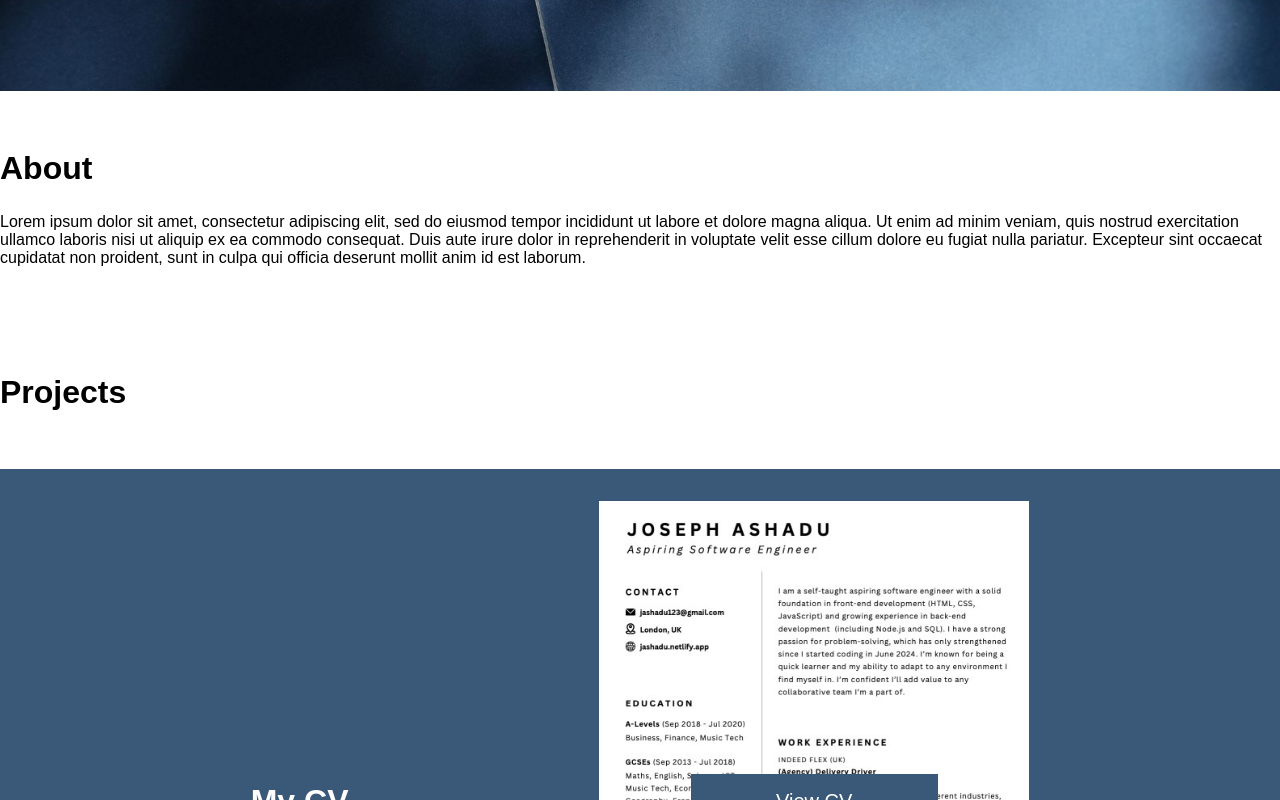
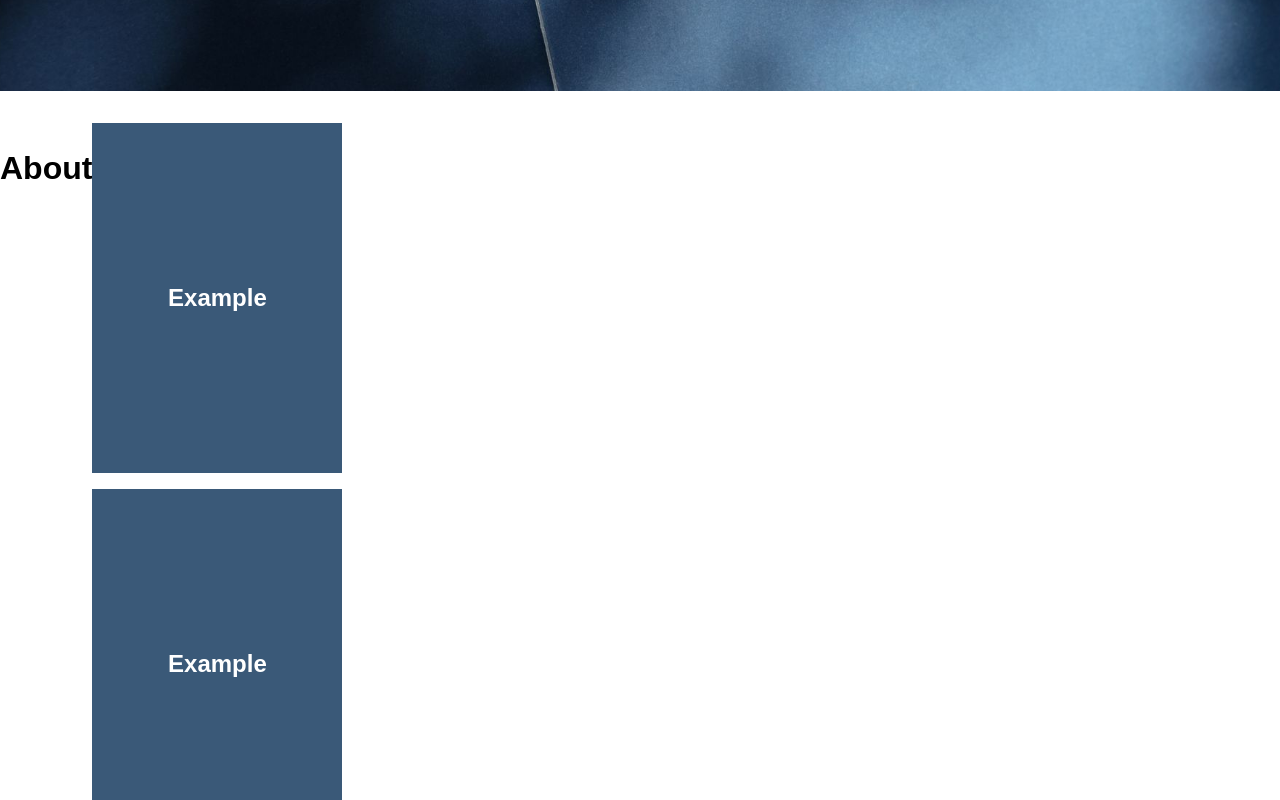
Before and after one commit to JAshadu/react_portfolio, a React (Create React App) app: page / in a window 1280 px wide. Shown: the part 780-1580 px from the top of the page. Built offline with nearby package versions, Linux system fonts and the light colour scheme.

Commit message:
Create Card component

```diff
--- a/src/App.css
+++ b/src/App.css
@@ -62,6 +62,13 @@
     text-align: start;
 }
 
+#fact-cards {
+    display: flex;
+    width: 40%;
+    flex-wrap: wrap;
+    gap: 1rem;
+}
+
 #cv {
     justify-content: space-evenly;
     align-items: center;
--- a/src/App.js
+++ b/src/App.js
@@ -1,5 +1,6 @@
 import './App.css';
 import cvImg from './resources/cv screenshot.jpg'
+import Card from './components/Card/Card';
 
 function App() {
   return (
@@ -26,9 +27,15 @@
         <div className='main-section' id='about'>
           <div className='about-text'>
             <h2>About</h2>
-            <p>Lorem ipsum dolor sit amet, consectetur adipiscing elit, sed do eiusmod tempor incididunt ut labore et dolore magna aliqua. Ut enim ad minim veniam, quis nostrud exercitation ullamco laboris nisi ut aliquip ex ea commodo consequat. Duis aute irure dolor in reprehenderit in voluptate velit esse cillum dolore eu fugiat nulla pariatur. Excepteur sint occaecat cupidatat non proident, sunt in culpa qui officia deserunt mollit anim id est laborum.</p>
+            <p></p>
+            <p></p>
           </div>
-          <div id='flash-cards'></div>
+          <div id='fact-cards'>
+            <Card/>
+            <Card/>
+            <Card/>
+            <Card/>
+          </div>
         </div>
         <div className='main-section' id='projects'>
           <h2>Projects</h2>
--- /dev/null
+++ b/src/components/Card/Card.css
@@ -0,0 +1,15 @@
+.front-card, .back-card {
+    background-color: hsl(210, 35%, 35%);
+    color: white;
+    height: 350px;
+    width: 250px;
+    display: flex;
+    flex-direction: column;
+    justify-content: center;
+    align-items: center;
+}
+
+.back-card {
+    /*Temp*/
+    display: none;
+}
--- /dev/null
+++ b/src/components/Card/Card.js
@@ -0,0 +1,19 @@
+import './Card.css';
+import { useState } from 'react';
+
+function Card(props) {
+    const [cardDisplay, setCardDisplay] = useState(true)
+
+    return(
+        <div className="card">
+            <div className="front-card" style={{display: cardDisplay}}>
+                <h3>Example</h3>
+            </div>
+            <div className="back-card" style={{display: cardDisplay}}>
+                <p>Some stuff</p>
+            </div>
+        </div>
+    )
+}
+
+export default Card;
```
